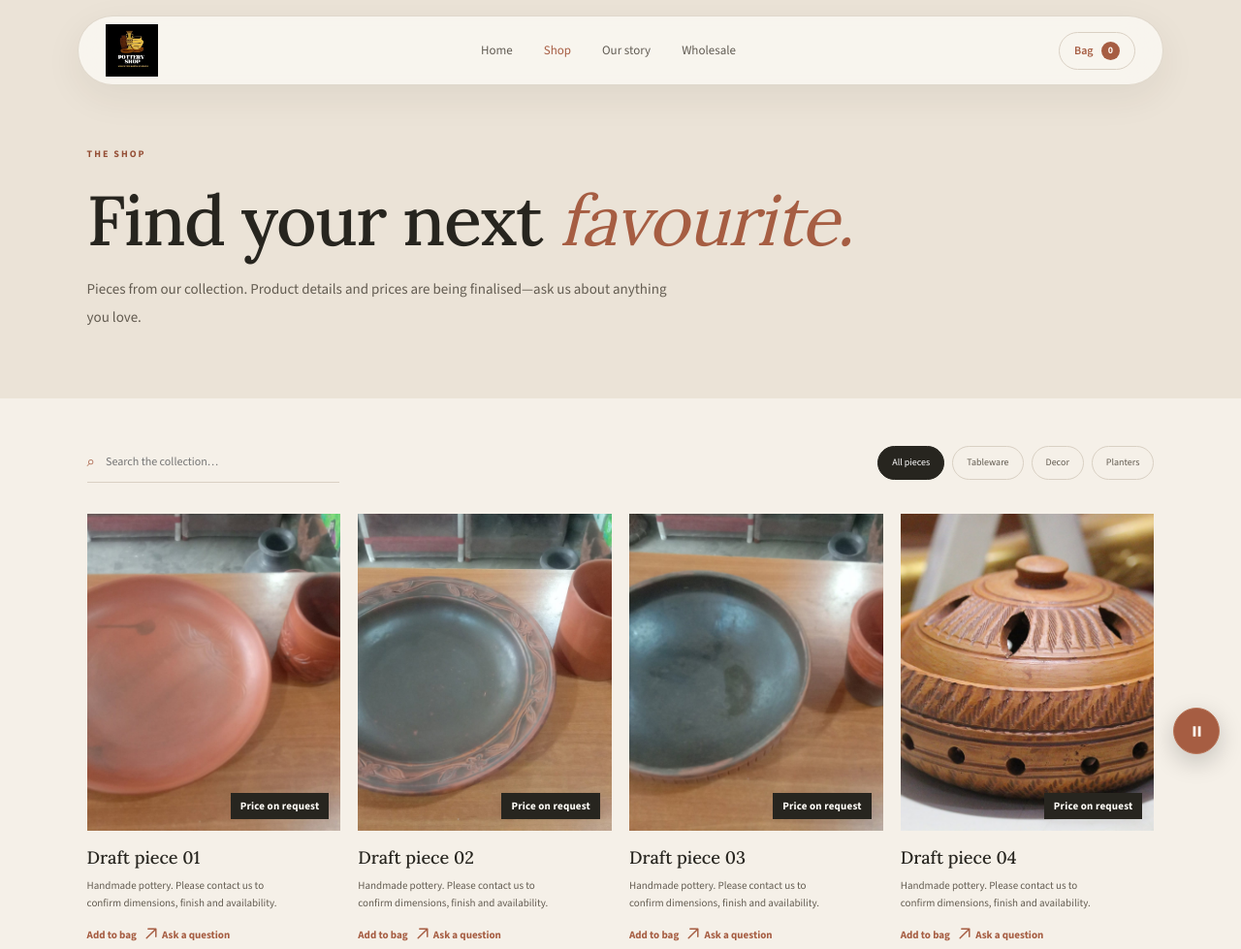
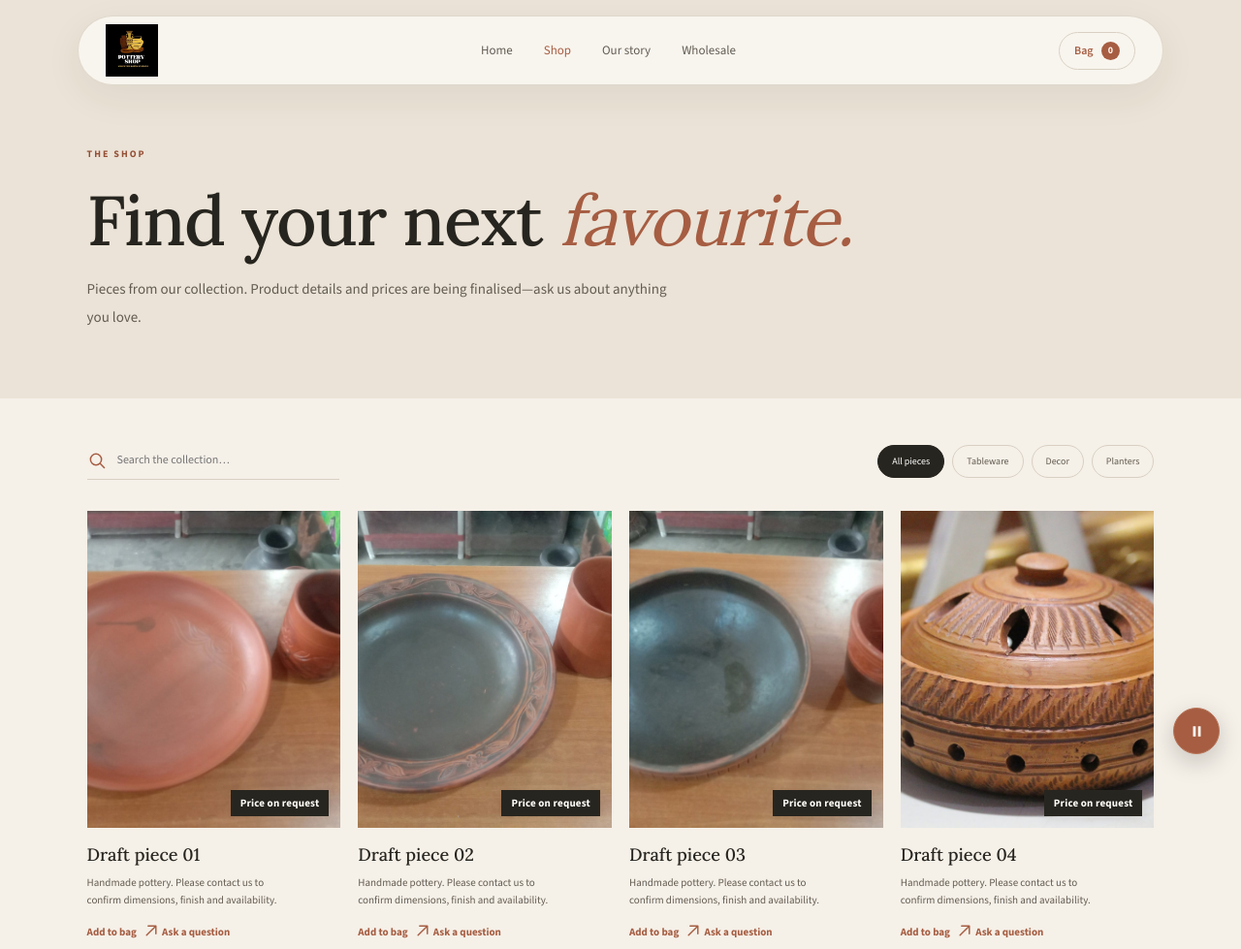
Before and after one commit to ibrahim-jeem/pottery_shop, a plain HTML site: page shop.html in a window 1280 px wide. Shown: the top 979 px of the page at 97% size. Drawn offline with nearby package versions, Linux system fonts and the light colour scheme.

Commit message:
Replace shop search glyph with SVG icon

```diff
--- a/shop.html
+++ b/shop.html
@@ -35,7 +35,7 @@
       <section class="section shop-section">
         <div class="shop-toolbar">
           <label class="search-box"
-            ><span>⌕</span
+            ><span><svg class="search-icon" viewBox="0 0 24 24" aria-hidden="true"><circle cx="10.8" cy="10.8" r="6.8"/><path d="m16 16 5 5"/></svg></span
             ><input
               id="product-search"
               type="search"
```
